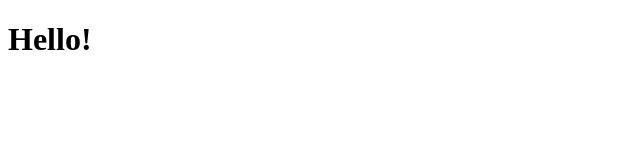
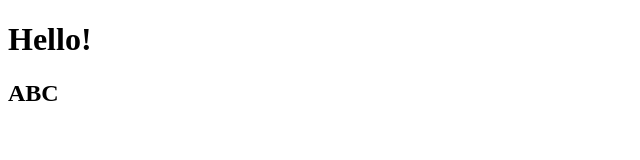
Before and after one commit to mohamedahmmed2024/new-student, a plain HTML site: page index.html in a window 1280 px wide. Shown: the full height of the page, 0-640 px from the left. Drawn offline with Linux system fonts and the light colour scheme.

Commit message:
added ABC

```diff
--- a/index.html
+++ b/index.html
@@ -8,5 +8,6 @@
 </head>
 <body>
     <h1>Hello!</h1>
+    <h2>ABC</h2>
 </body>
 </html>
```
